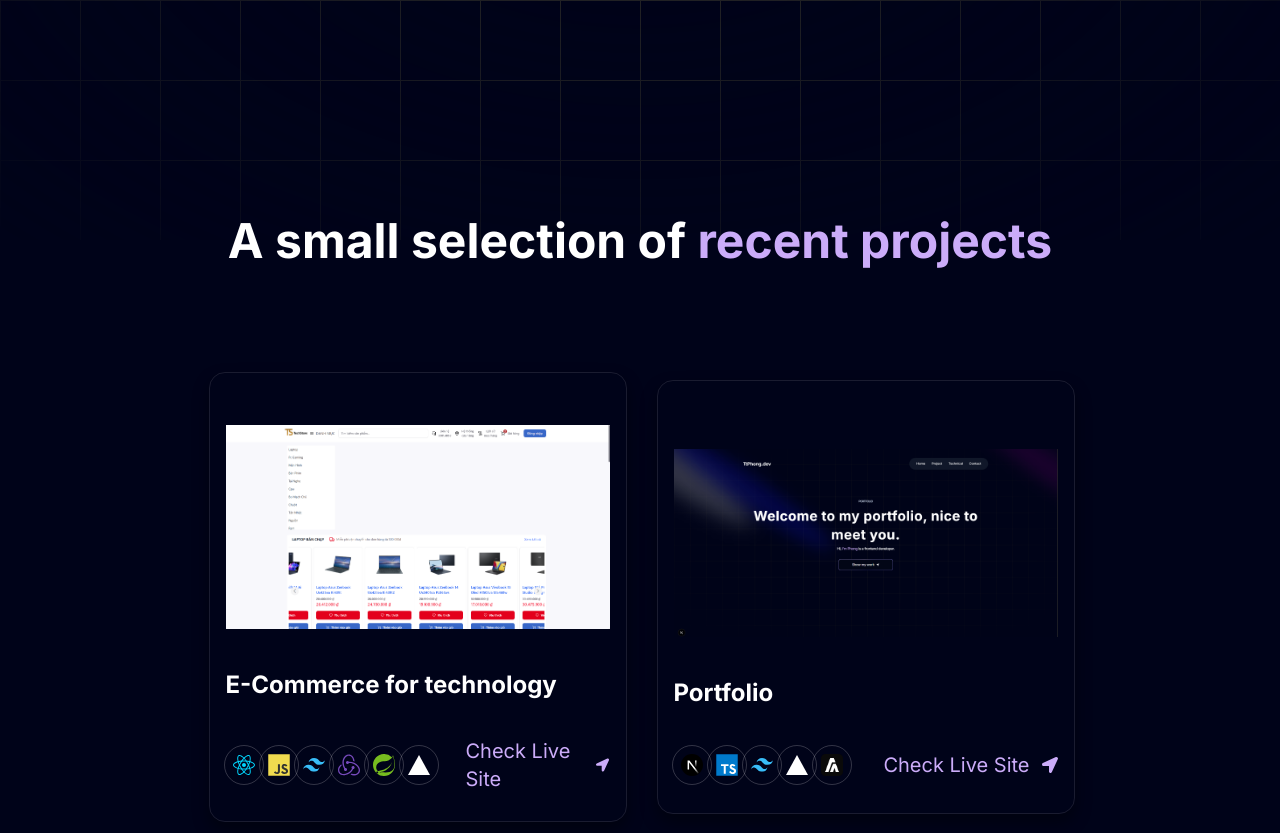
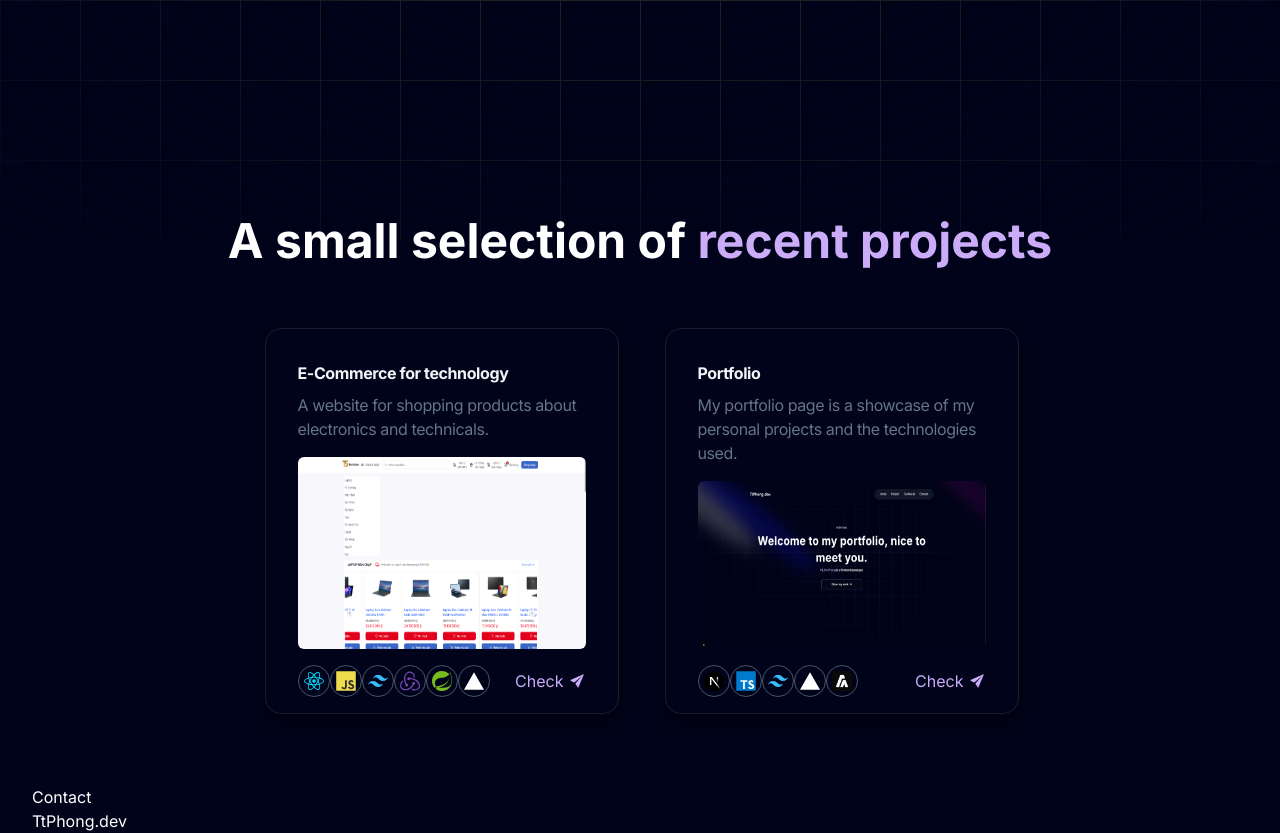
Before and after one commit to TtPhong-FS/Portfolio, a Next.js app: page / in a window 1280 px wide. Shown: the part 560-1393 px from the top of the page. Built offline with nearby package versions, Linux system fonts and the light colour scheme.

Commit message:
update card projects

```diff
--- a/src/app/globals.css
+++ b/src/app/globals.css
@@ -111,8 +111,8 @@
   }
 }
 
-@layer base {
-  * {
-    @apply border-border outline-ring/50;
-  }
+* {
+  box-sizing: border-box;
+  margin: 0;
+  padding: 0;
 }
--- a/src/app/page.tsx
+++ b/src/app/page.tsx
@@ -1,5 +1,5 @@
 import Landing from '@/components/landing'
-
+import './globals.css'
 export default function Home() {
   return <Landing />
 }
--- a/src/components/landing/project.tsx
+++ b/src/components/landing/project.tsx
@@ -1,62 +1,46 @@
 import { projects } from '@/constants'
 import Image from 'next/image'
-import { FaLocationArrow } from 'react-icons/fa'
+import Link from 'next/link'
+import { IoIosSend } from 'react-icons/io'
 import { PinContainer } from '../ui/pin'
-import { Spotlight } from '../ui/spot-light'
 
 const Project = () => {
   return (
     <section id="projects" className="relative z-20 py-20">
-      <h1 className="heading  text-white">
+      <h1 className="heading text-white mb-10">
         A small selection of <span className="text-purple">recent projects</span>
       </h1>
-      <div className="flex flex-wrap items-center justify-center p-4 gap-16 mt-10">
-        {projects.map(({ id, des, link, img, title, technicals }) => (
-          <div key={id} className="lg:min-h-[32.5rem] h-[25rem] flex items-center justify-center sm:w-96 w-[80vw]">
-            <PinContainer href={link} title={link}>
-              <div className="relative flex items-center justify-center sm:w-96 w-[80vw] overflow-hidden h-[20vh] lg:h-[30vh] mb-10">
-                {!img ? (
-                  <div className="relative w-full h-full overflow-hidden lg:rounded-3xl bg-black-100">
-                    <Spotlight className="-top-40 -left-10 md:-left-32 md:-top-20 h-screen" fill="purple" />
-                    <Spotlight className="top-10 left-full h-[80vh] w-[50vw]" fill="white" />
-                    <Spotlight className="top-28 left-80 h-[80vh] w-[50vw]" fill="blue" />
-                  </div>
-                ) : (
-                  <Image width={600} height={600} src={img} alt="cover" className="z-10 absolute bottom-0" />
-                )}
+      <div className="flex items-center justify-center lg:flex-row flex-col gap-4">
+        {projects.map(({ des, id, img, link, technicals, title }) => (
+          <div className="h-[25rem] flex flex-col items-center justify-center ">
+            <PinContainer key={id} title={link} href={link}>
+              <div className="flex basis-full flex-col p-4 tracking-tight text-slate-100/50 sm:basis-1/2 w-[20rem] h-[20rem] ">
+                <h3 className="max-w-xs !pb-2 !m-0 font-bold  text-base text-slate-100">{title}</h3>
+                <div className="text-base !p-0 font-normal">
+                  <span className="text-slate-500 ">{des}</span>
+                </div>
+                <Image src={img} width={600} height={600} alt="des" className="h-full rounded-md flex flex-1 mt-4" />
               </div>
-
-              <h1 className="font-bold lg:text-2xl md:text-xl text-base line-clamp-1">{title}</h1>
-
-              <p
-                className="lg:text-xl lg:font-normal font-light text-sm line-clamp-2"
-                style={{
-                  color: '#BEC1DD',
-                  margin: '1vh 0'
-                }}
-              >
-                {des}
-              </p>
-
-              <div className="flex items-center justify-between mt-7 mb-3">
-                <div className="flex items-center">
-                  {technicals.map((icon, index) => (
+              <div className="flex items-center justify-between px-4">
+                <div className="flex items-center justify-center">
+                  {technicals.map((tech, index) => (
                     <div
                       key={index}
-                      className="border border-white/[.2] rounded-full bg-black lg:w-10 lg:h-10 w-8 h-8 flex justify-center items-center"
-                      style={{
-                        transform: `translateX(-${5 * index + 2}px)`
-                      }}
+                      className="h-7 w-7 lg:h-8 lg:w-8 place-items-center place-content-center border-slate-600 border rounded-full"
                     >
-                      <Image height={500} width={500} src={icon} alt="icon5" className="p-2" />
+                      <Image
+                        width={600}
+                        height={600}
+                        alt={`Tech ${index}`}
+                        src={tech}
+                        className="h-4 w-4 lg:h-5 lg:w-5"
+                      />
                     </div>
                   ))}
                 </div>
-
-                <div className="flex justify-center items-center">
-                  <p className="flex lg:text-xl md:text-xs text-sm text-purple">Check Live Site</p>
-                  <FaLocationArrow className="ms-3" color="#CBACF9" />
-                </div>
+                <Link className="flex items-center gap-1 text-purple " href={link}>
+                  Check <IoIosSend className="text-lg" />
+                </Link>
               </div>
             </PinContainer>
           </div>
--- a/src/components/ui/pin.tsx
+++ b/src/components/ui/pin.tsx
@@ -57,8 +57,8 @@ export const PinContainer = ({
 
 export const PinPerspective = ({ title, href }: { title?: string; href?: string }) => {
   return (
-    <motion.div className="pointer-events-none  w-96 h-80 flex items-center justify-center opacity-0 group-hover/pin:opacity-100 z-[60] transition duration-500">
-      <div className=" w-full h-full -mt-7 flex-none  inset-0">
+    <motion.div className="pointer-events-none w-96 h-[25rem] flex items-center justify-center opacity-0 group-hover/pin:opacity-100 z-[60] transition duration-500">
+      <div className="w-full h-full -mt-7 flex-none  inset-0">
         <div className="absolute top-0 inset-x-0  flex justify-center">
           <div className="relative flex space-x-2 items-center z-10 rounded-full bg-zinc-950 py-0.5 px-4 ring-1 ring-white/10 ">
             <span className="relative z-20 text-white text-xs font-bold inline-block py-0.5">{title}</span>
--- a/src/constants.ts
+++ b/src/constants.ts
@@ -26,7 +26,7 @@ export const navItems = [
 export const projects = [
   {
     id: 1,
-    des: '',
+    des: 'A website for shopping products about electronics and technicals.',
     title: 'E-Commerce for technology',
     img: '/img-techgear-client.png',
     link: 'https://techgear-silk.vercel.app',
@@ -34,7 +34,7 @@ export const projects = [
   },
   {
     id: 2,
-    des: '',
+    des: 'My portfolio page is a showcase of my personal projects and the technologies used.',
     title: 'Portfolio',
     img: '/portfolio-img.png',
     link: '/',
```
